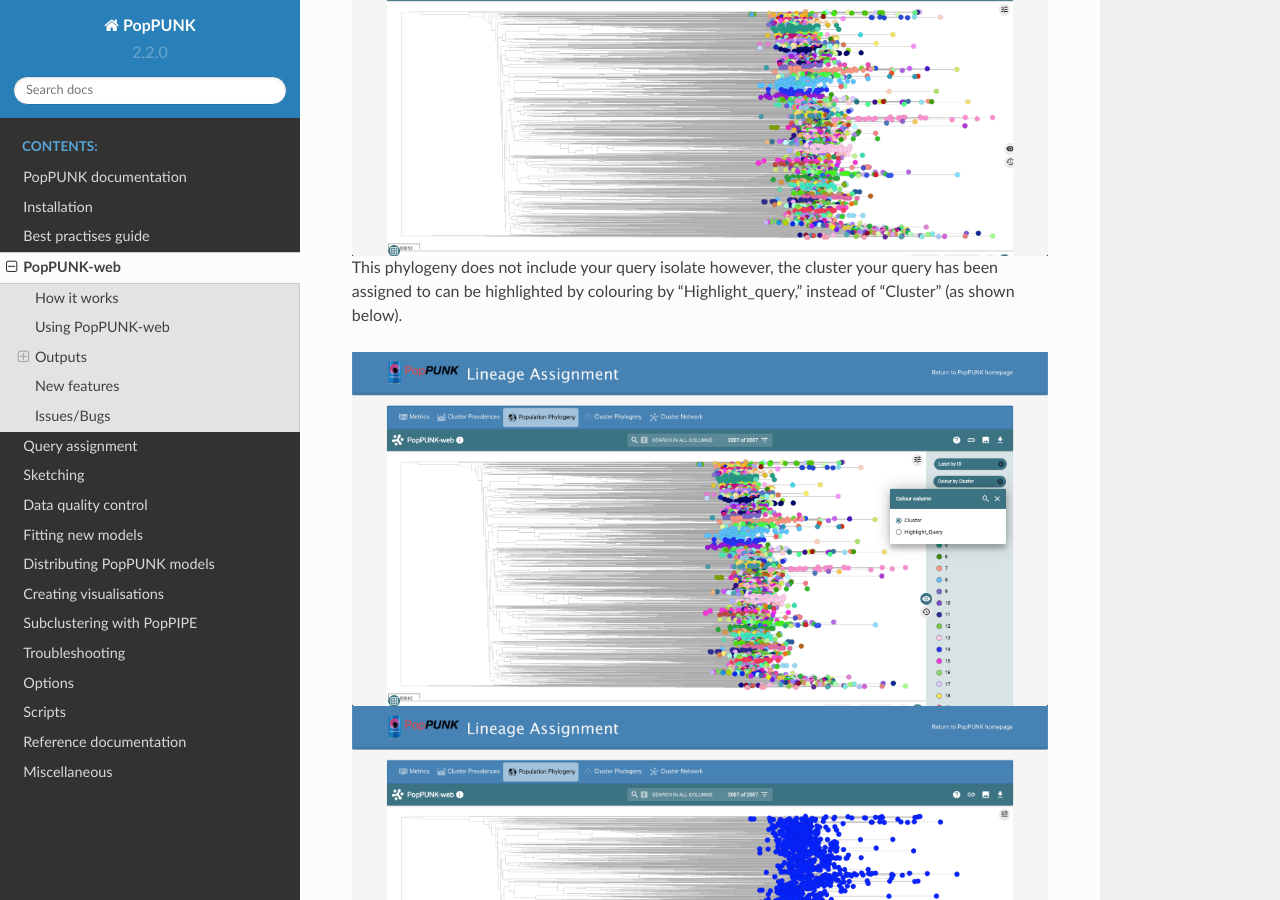
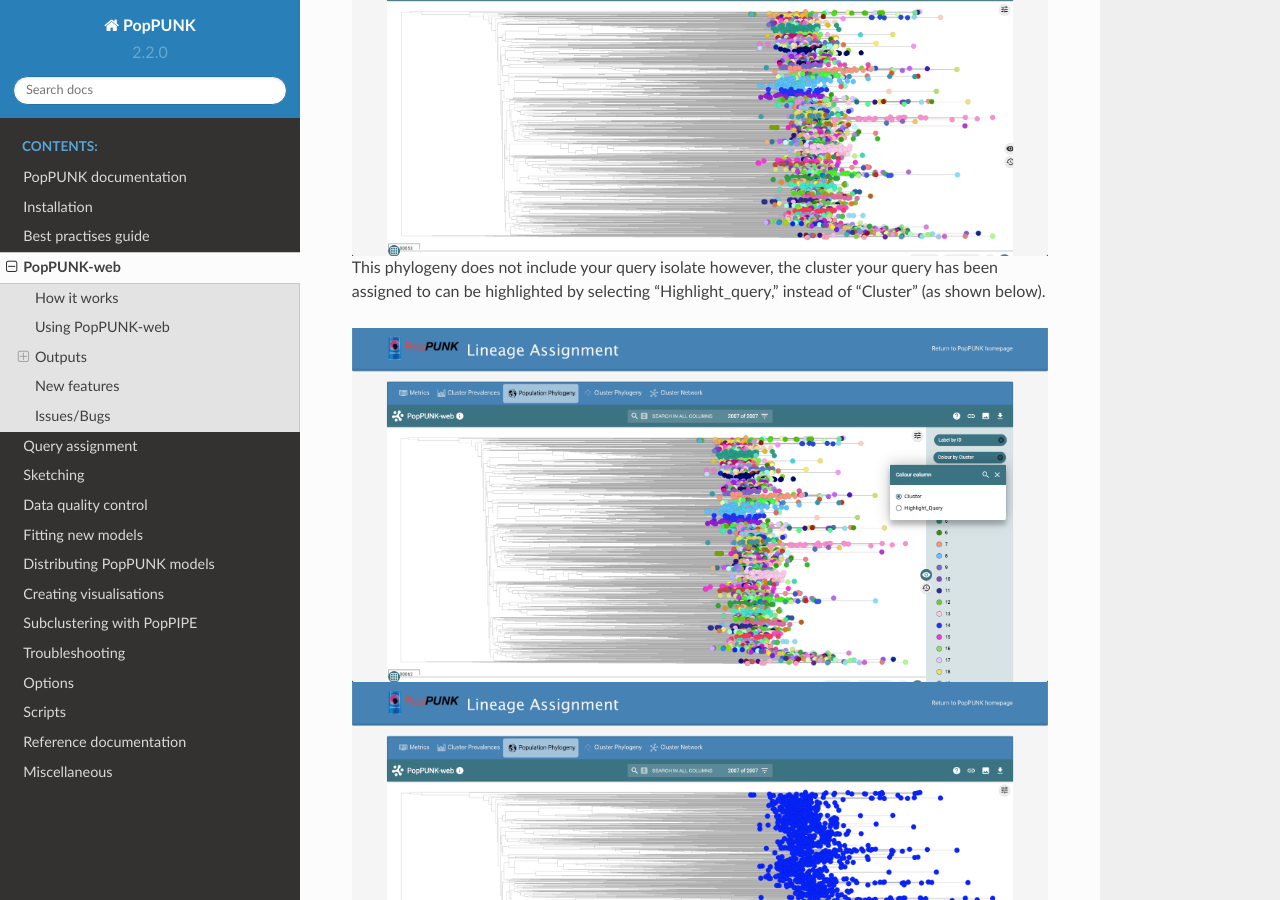
Before and after one commit to bacpop/PopPUNK, a Sphinx documentation site: the page built from docs/online.rst, in a window 1280 px wide and 900 px high, scrolled down 3173 px. Built offline with Sphinx 7.4.7 and the Read the Docs theme 2.0.0, drawn with Linux system fonts in a browser that asks for light colours.

Commit message:
online.rst population phylogeny rephrase

```diff
--- a/docs/online.rst
+++ b/docs/online.rst
@@ -64,7 +64,7 @@ By default, isolates are coloured based on their assigned cluster in our databas
    :alt:  PopPUNK-web population phylogeny
    :align: center
 
-This phylogeny does not include your query isolate however, the cluster your query has been assigned to can be highlighted by colouring by "Highlight_query," instead of "Cluster" (as shown below).
+This phylogeny does not include your query isolate however, the cluster your query has been assigned to can be highlighted by selecting "Highlight_query," instead of "Cluster" (as shown below).
 
 .. image:: images/web_micro_change.png
    :alt:  PopPUNK-web population phylogeny change
```
